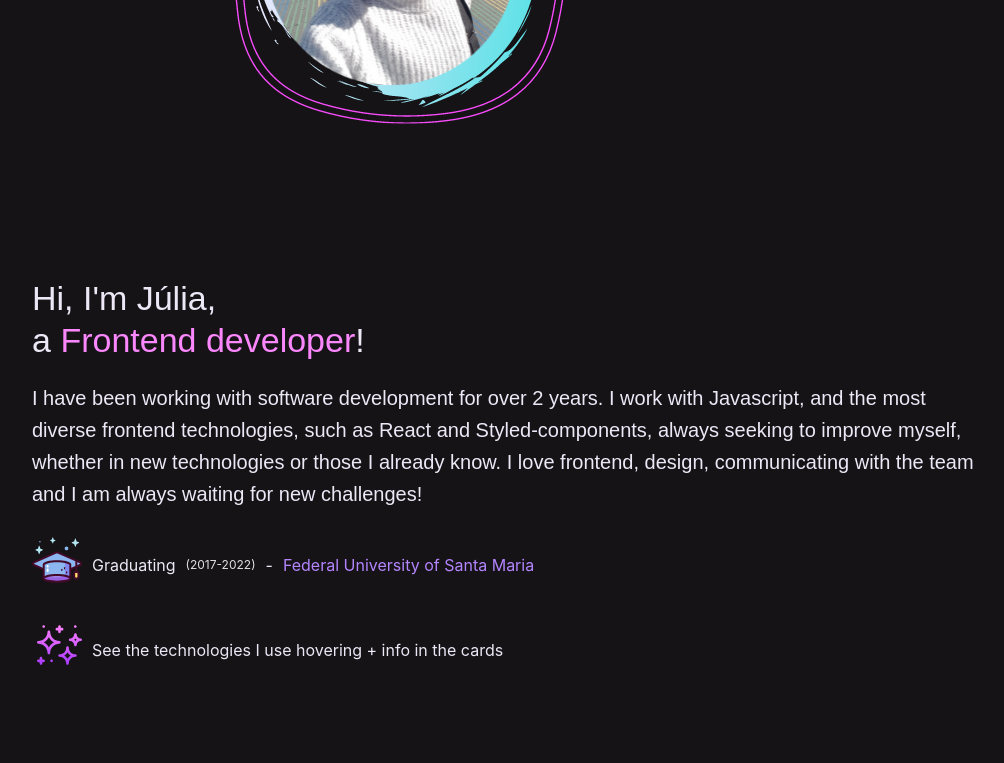
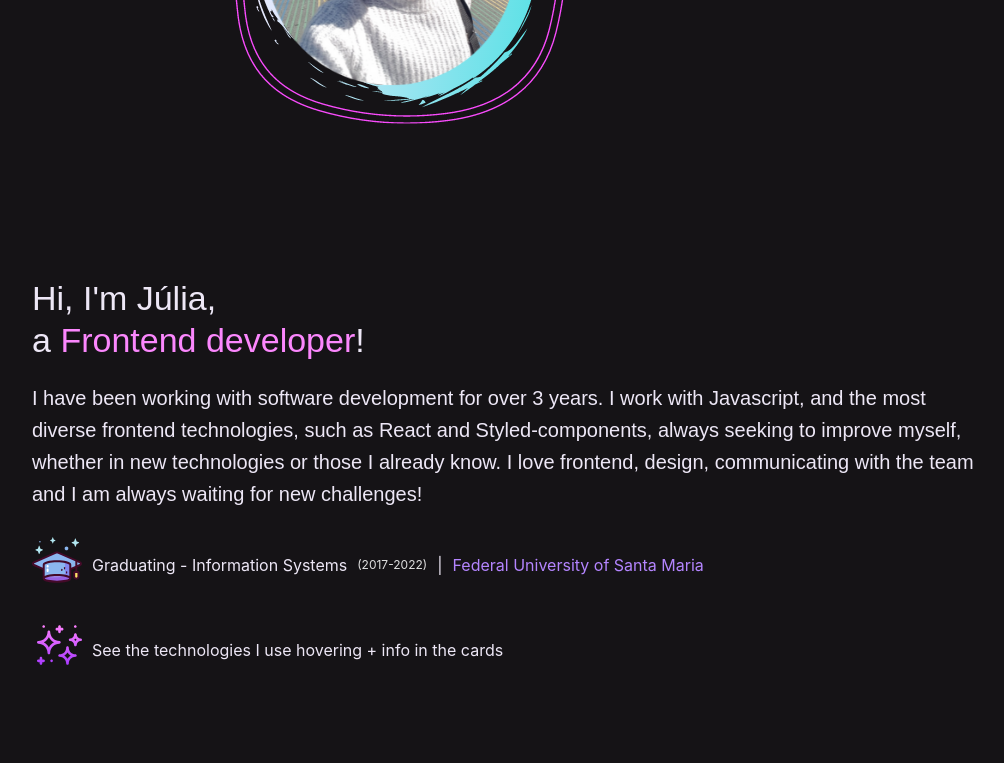
Before and after one commit to gsajulia/gsajulia.github.io, a React (Create React App) app: page / in a window 1280 px wide. Shown: the part 518-1281 px from the top of the page, without its empty margins (96-1100 px from the left). Built offline with nearby package versions, Linux system fonts and the light colour scheme.

Commit message:
fix minor details

```diff
--- a/src/components/introduction/introduction.component.tsx
+++ b/src/components/introduction/introduction.component.tsx
@@ -51,7 +51,8 @@ const Introduction: React.FC = () => {
               !
             </Typography>
             <Typography variant="h6">
-              {`${t("about-me-1")} ${yearsOfExperience()} ${t("about-me-2")}`}
+              {/* {`${t("about-me-1")} ${yearsOfExperience()} ${t("about-me-2")}`} */}
+              {`${t("about-me-1")} 3 ${t("about-me-2")}`}
             </Typography>
           </TextContainer>
           {!isMobile ? <img alt="profile" src={profileImage} /> : null}
@@ -61,7 +62,7 @@ const Introduction: React.FC = () => {
           <Graduating
             style={{ width: 50, height: 60, margin: "0 10px 10px 0" }}
           />
-          {`${t("graduating")} `} <SmallSpan>{" (2017-2022) "}</SmallSpan>-
+          {`${t("graduating")} `} {` - ${t("course")} `}<SmallSpan>{" (2017-2022) "}</SmallSpan>|
           <SiteReference href="https://www.ufsm.br/">{t("ufsm")}</SiteReference>
         </SmallTextContainer>
 
--- a/src/i18n/en/translation.json
+++ b/src/i18n/en/translation.json
@@ -14,6 +14,7 @@
   "graduating": "Graduating",
   "technologies-introduction": "See the technologies I use hovering + info in the cards",
   "ufsm": "Federal University of Santa Maria",
+  "course": "Information Systems",
   "languages": "Languages",
   "show": "Show",
   "hide": "Hide",
--- a/src/i18n/pt/translation.json
+++ b/src/i18n/pt/translation.json
@@ -14,6 +14,7 @@
   "graduating": "Graduanda",
   "technologies-introduction": "Veja as tecnologias que utilizo no + info dos cards",
   "ufsm": "Universidade Federal de Santa Maria",
+  "course": "Sistemas de informação",
   "languages": "Idiomas",
   "show": "Mostrar",
   "hide": "Esconder",
```
